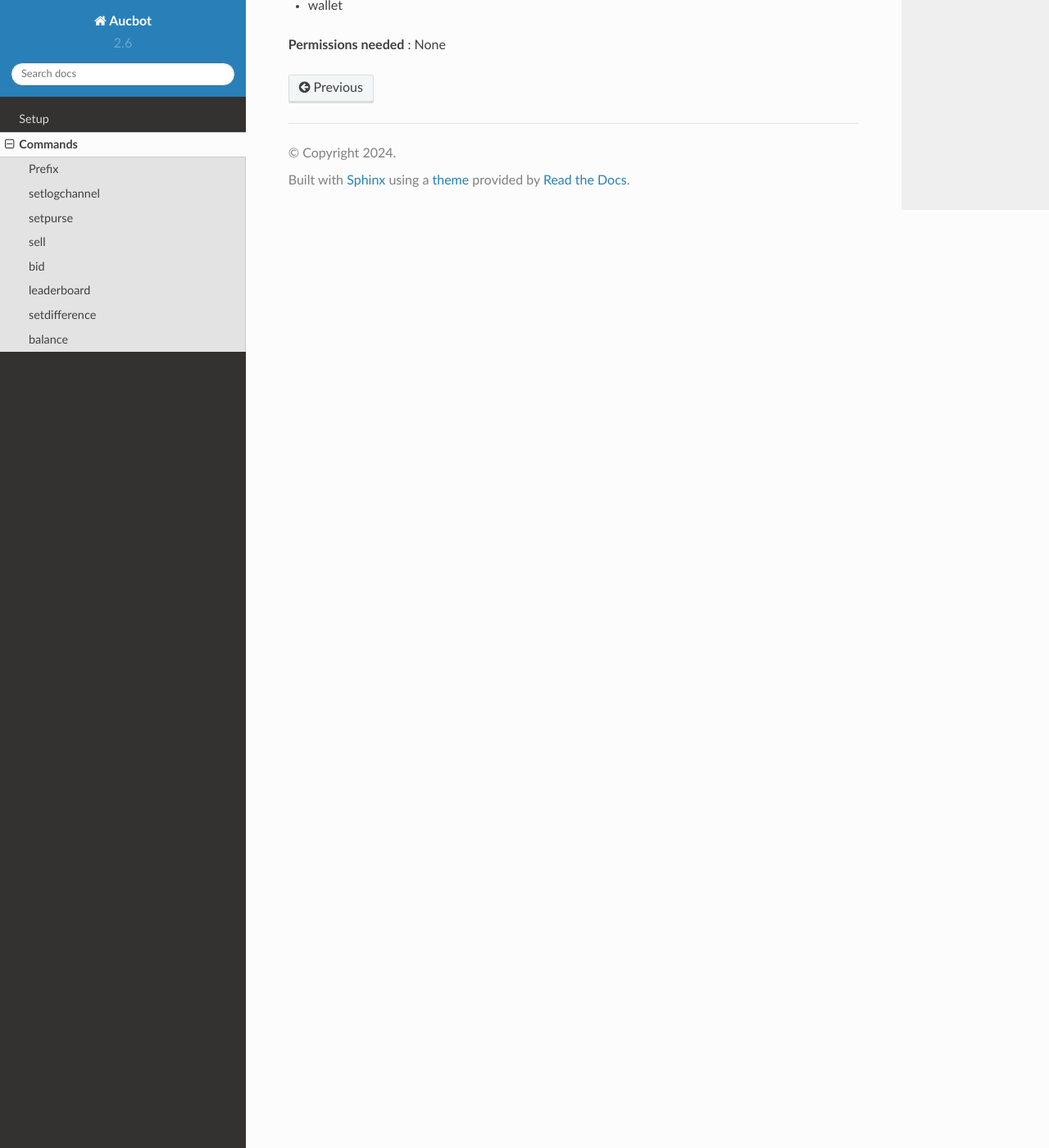
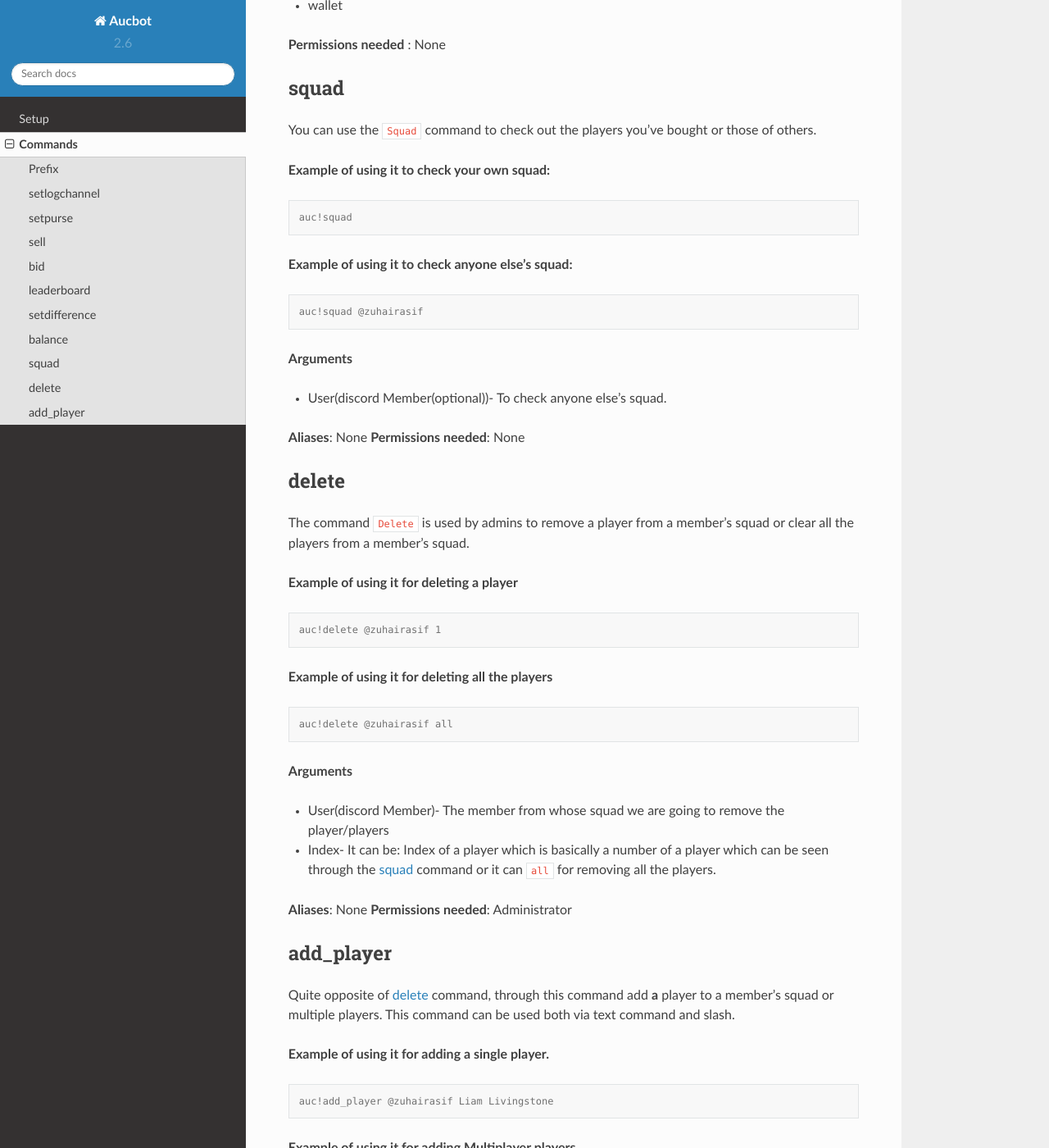
Before and after one commit to KhawerAbbas7/AucbotDocs, a Sphinx documentation site: the page built from docs/source/commands.rst, in a window 1280 px wide and 1400 px high, scrolled down 5320 px. Shown: the whole window at 82% size. Built offline with Sphinx 7.4.7 and the Read the Docs theme 2.0.0, drawn with Linux system fonts in a browser that asks for light colours; some of the changed text lies outside the part shown.

Commit message:
Update commands.rst

```diff
--- a/docs/source/commands.rst
+++ b/docs/source/commands.rst
@@ -245,3 +245,90 @@ To check the amount you currently have or anyone else's amount you can use ``bal
 * wallet
 
 **Permissions needed** : None
+
+.. _squad:
+
+squad
+------
+
+You can use the ``Squad`` command to check out the players you've bought or those of others.
+
+**Example of using it to check your own squad:**
+
+
+.. code-block:: console
+
+   auc!squad
+
+**Example of using it to check anyone else's squad:**
+
+
+.. code-block:: console
+
+   auc!squad @zuhairasif
+
+**Arguments**
+
+* User(discord Member(optional))- To check anyone else's squad.
+
+**Aliases**: None
+**Permissions needed**: None
+
+.. _delete:
+
+delete
+-------
+
+The command ``Delete`` is used by admins to remove a player from a member's squad or clear all the players from a member's squad.
+
+**Example of using it for deleting a player**
+
+.. code-block:: console
+
+   auc!delete @zuhairasif 1
+
+**Example of using it for deleting all the players**
+
+.. code-block:: console
+
+   auc!delete @zuhairasif all
+
+**Arguments**
+
+* User(discord Member)- The member from whose squad we are going to remove the player/players
+
+* Index- It can be: Index of a player which is basically a number of a player which can be seen through the squad_ command or it can ``all`` for removing all the players.
+
+**Aliases**: None
+**Permissions needed**: Administrator
+
+.. _add_player:
+
+add_player
+----------
+
+Quite opposite of delete_ command, through this command add **a** player to a member's squad or multiple players. This command can be used both via text command and slash.
+
+**Example of using it for adding a single player.**
+
+.. code-block:: console
+
+   auc!add_player @zuhairasif Liam Livingstone
+
+**Example of using it for adding Multiplayer players.**
+
+.. code-block:: console
+
+   auc!add_player @zuhairasif Liam Livingstone, Babar Azam, Virat Kohli
+
+**Arguments**
+
+* Member (Discord Member)- The member to whom we are going to add a player to his/her squad.
+
+* Player(s)- This can be single and multiple, for multiple you have to separate players by ``,``.
+
+**Aliases**:
+
+* ap
+
+**Permissions needed**: Administrator
```
